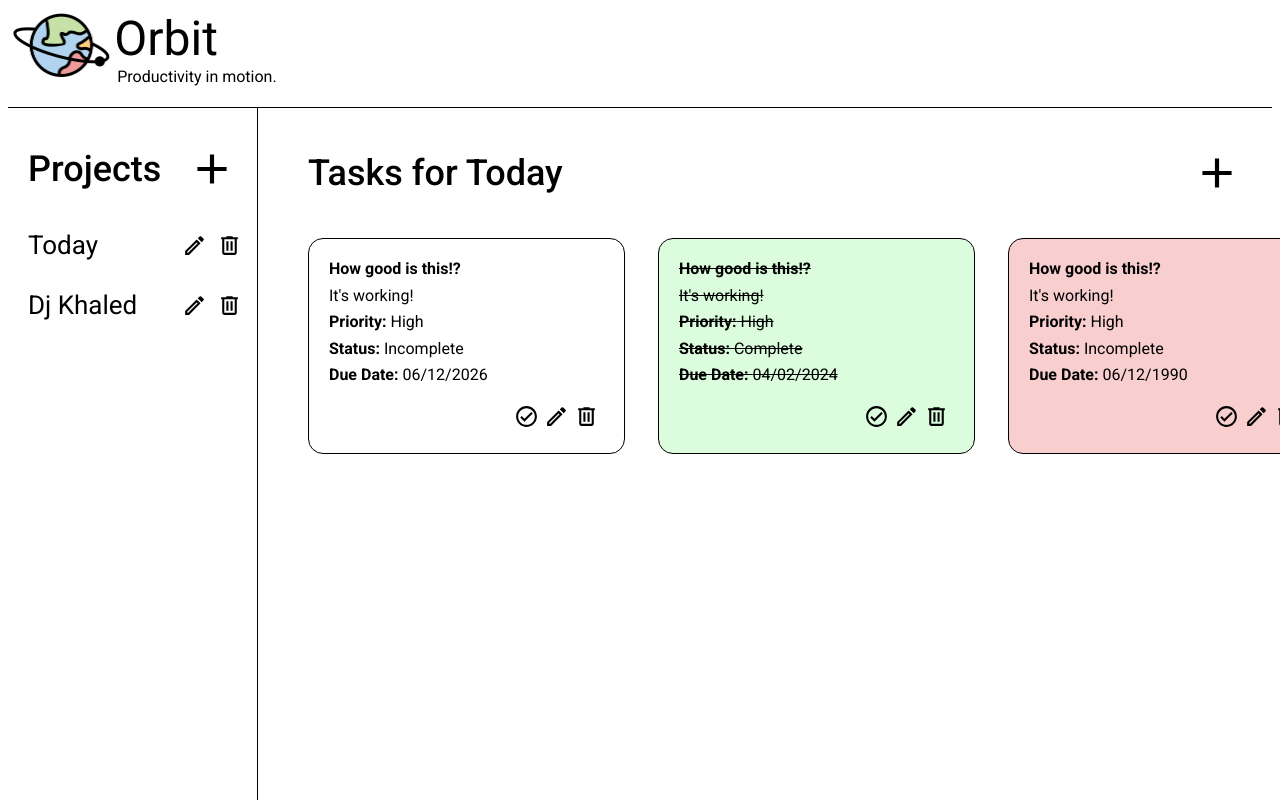
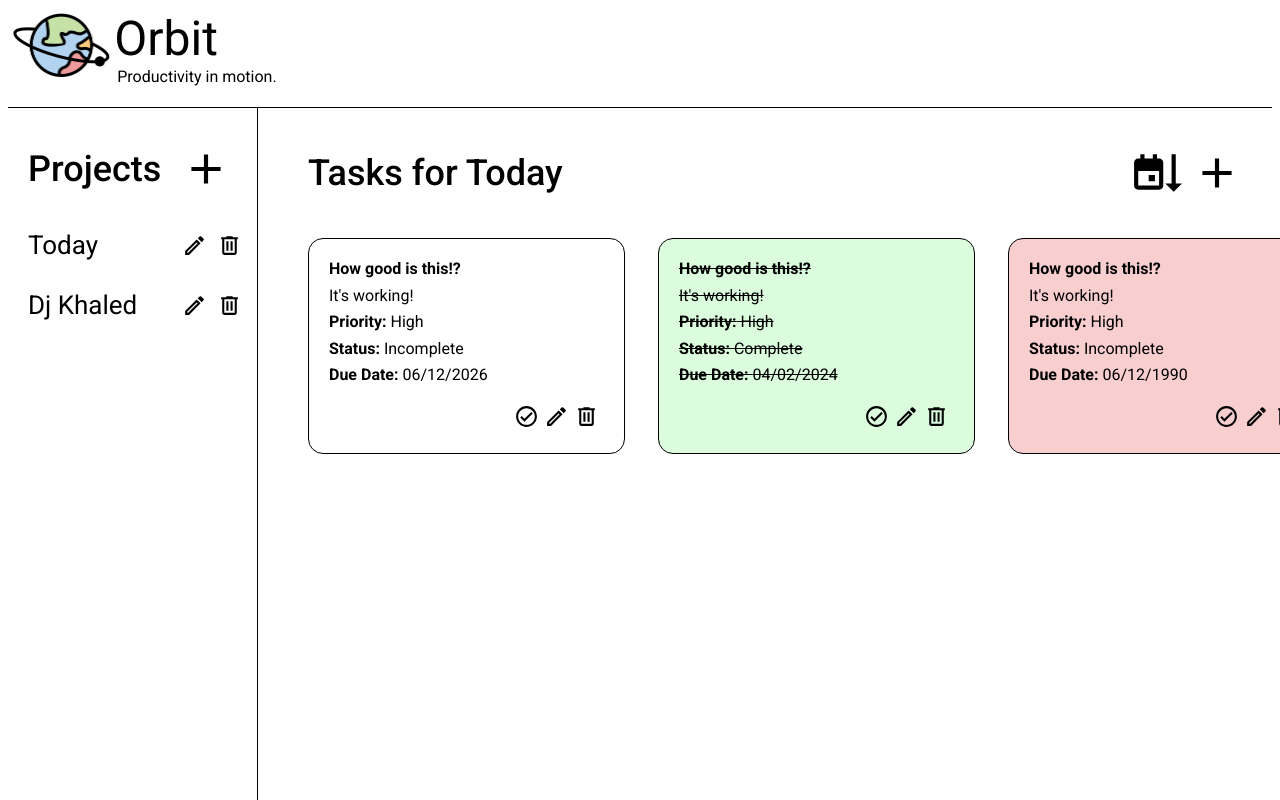
Before and after one commit to jaketux/odin-todo-list, a website built with webpack: page src/template.html in a window 1280 px wide. Shown: the top 800 px of the page. Built offline with nearby package versions, Linux system fonts and the light colour scheme.

Commit message:
To Do List Progress
I have resolved the issue with button to toggle the complete status. I now need to add:

Edit functionality
Remove functionality for To-Dos
Sort by priority and add To-Dos
Toggle visibility of To-Dos from expanded to small from

```diff
--- a/src/index.js
+++ b/src/index.js
@@ -5,6 +5,7 @@
 import deleteImage from "./images/delete.svg";
 import pencilImage from "./images/pencil-outline.svg";
 import checkImage from "./images/check.svg";
+import sortImage from "./images/sort.svg";
 
 
 function projectModule(){
@@ -113,9 +114,8 @@
 
 }
 
+
 function toDoModule(){
-
-    const project = projectModule();
 
     function createToDo (name, description, priority, status, date, projectIndex){
 
@@ -168,9 +168,6 @@
 
 function displayModule(){
 
-    const toDo = toDoModule();
-
-    const project = projectModule();
 
     function createDisplay(number){
         const bodyOfPage = document.querySelector("body")
@@ -190,6 +187,9 @@
         const image2 = document.createElement("img")
         image2.classList.add("icon")
         image2.src=plusImage
+        const image8 = document.createElement("img")
+        image8.classList.add("icon")
+        image8.src=sortImage
         projectSidebar.classList.add("project-sidebar")
         const projectDisplay = document.createElement("div")
         projectDisplay.classList.add("project-display")
@@ -202,6 +202,7 @@
         projectDisplayHeaderIcon.classList.add("display-header-icon")
         projectDisplayHeader.appendChild(projectDisplayHeaderText)
         projectDisplayHeader.appendChild(projectDisplayHeaderIcon)
+        projectDisplayHeaderIcon.appendChild(image8)
         projectDisplayHeaderIcon.appendChild(image2)
         projectSidebarHeader.appendChild(projectSidebarHeaderText)
         projectSidebarHeader.appendChild(projectSidebarHeaderIcon)
@@ -289,10 +290,21 @@
             image5.classList.add("small-icon")
             image5.src=checkImage
             image5.addEventListener("click",function(){
-                    toDo.toggleStatus(number, toDoCard.id)
-                    gridContainer.remove()
-                    createDisplay(number)
-
+                toDo.toggleStatus(number, toDoCard.id)
+                gridContainer.remove()
+                createDisplay(number)
+                console.log(project.listOfProjects)
+                // if (project.listOfProjects[number].toDos[toDoCard.id].status === "Incomplete"){
+                //     project.listOfProjects[number].toDos[toDoCard.id].status = "Complete"
+                //     gridContainer.remove()
+                //     createDisplay(number)
+                //     console.log(project.listOfProjects)
+                // } else if (project.listOfProjects[number].toDos[toDoCard.id].status === "Complete"){
+                //     project.listOfProjects[number].toDos[toDoCard.id].status = "Incomplete"
+                //     gridContainer.remove()
+                //     createDisplay(number)
+                //     console.log(project.listOfProjects)
+                // }
             })
             const image6 = document.createElement("img")
             image6.classList.add("small-icon")
@@ -347,6 +359,10 @@
 
 }
 
+const toDo = toDoModule();
+
+const project = projectModule();
+
 const display = displayModule()
 
 display.createDisplay(0)
--- a/src/styles.css
+++ b/src/styles.css
@@ -89,6 +89,10 @@
 margin-right:10px;
 }
 
+.icon:first-child{
+    margin-right:10px;
+}
+
 .project-icon>.small-icon{
     margin-left:5px;
     margin-right:5px;
```
Also changed, not shown: src/images/sort.svg (added).
